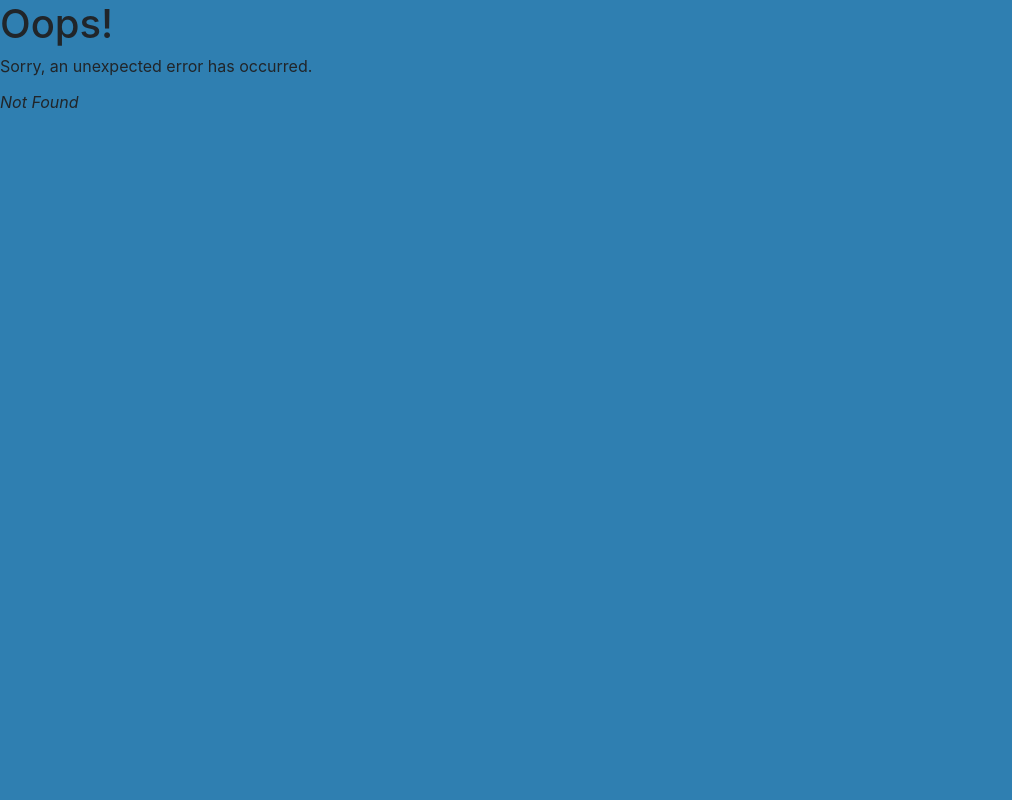
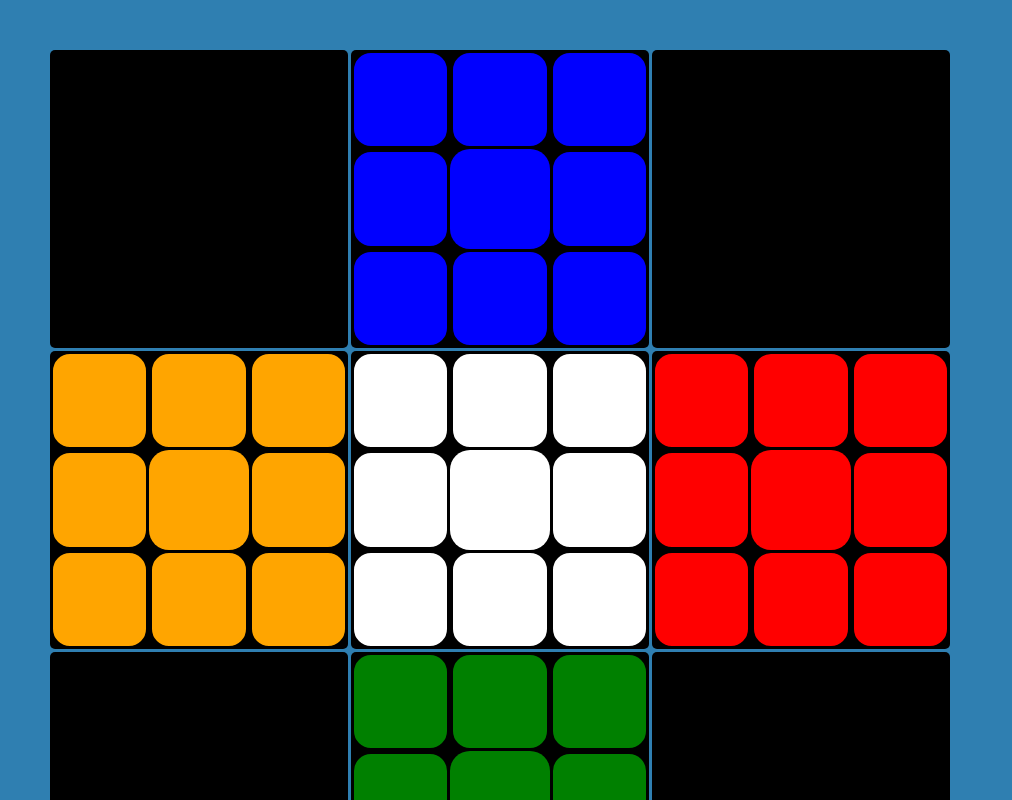
Before and after one commit to Estevan-Gonzales/estevan_b, a React (Vite) app: page /Projects/cube in a window 1280 px wide. Before the commit this address had no page. Shown: the top 800 px of the page, without its empty margins (0-1012 px from the left). Built offline with nearby package versions, Linux system fonts and the light colour scheme.

Commit message:
Added first steps of cube

```diff
--- /dev/null
+++ b/src/assets/cube.css
@@ -0,0 +1,135 @@
+.grid {
+    grid-template-columns: repeat(3, 1fr);
+    grid-template-rows: repeat(3, 1fr);
+    display: grid;
+    gap: 3px;
+    width: 900px;
+    height: 900px;
+    margin: 50px;
+  }
+
+.cube-face {
+  display: grid;
+  border-radius: 5px;
+  background-color: black;
+  grid-template-columns: repeat(3, 1fr);
+  grid-template-rows: repeat(3, 1fr);
+  }
+
+.cube-square {
+  display: grid;
+  background-color: purple;
+  border: solid black;
+  border-radius: 20px
+}
+
+.face-center {
+  display: grid;
+  border-radius: 20px;
+}
+
+.square-color-white {
+  background-color: white;
+}
+
+.square-color-blue {
+  background-color: blue;
+}
+
+.square-color-orange {
+  background-color: orange;
+}
+
+.square-color-red {
+  background-color: red;
+}
+
+.square-color-green {
+  background-color: green;
+}
+
+.square-color-yellow {
+  background-color: yellow;
+}
+
+
+
+  .block {
+    display: grid;
+    border-radius: 5px;
+  }
+
+  .element-name {
+    display: none;
+    font-size: small;
+    text-align: center;
+  }
+
+  .element-number {
+    justify-content: left;
+    font-size: large;
+    margin-left: 2px;
+  }
+
+  .element-symbol {
+    font-size: xxx-large;
+    text-align: center;
+    margin-top: -20px;
+
+  }
+
+  .block:hover{
+    transform: scale(2);
+    transition-duration: 300ms;
+  }
+
+  .block:hover .element-name {
+    display: block;
+  }
+
+  .block-empty {
+    height: 80px;
+    width: 80px;
+    background-color: white;
+  }
+
+  .reactive-nonmetals {
+    background-color: lightblue;
+    border: 2px solid blue;
+  }
+  .noble-gases {
+    background-color: lightcoral;
+    border: 2px solid red
+  }
+  .alkali-metals {
+    background-color:  lightgreen;
+    border: 2px solid green;
+  }
+  .alkaline-earth-metals {
+    background-color: pink;
+    border: 2px solid hotpink;
+  }
+  .metalloids {
+    background-color: lightgoldenrodyellow;
+    border: 2px solid gold
+  }
+  .post-transition-metals {
+    background-color: burlywood;
+    border: 2px solid sienna
+  }
+  .transition-metals {
+    background-color: plum;
+    border: 2px solid purple
+  }
+  .unknown-properties {
+    background-color: lightgrey;
+    border: 2px solid grey;
+  }
+  .lanthanides {
+    background-color: lightcyan;
+    border: 2px solid teal
+  }
+  .actinides {
+    background-color: peachpuff;
+    border: 2px solid orange
+  }
--- a/src/main.jsx
+++ b/src/main.jsx
@@ -12,6 +12,7 @@ import Elements from  './pages/Elements';
 import Canvas from './components/Canvas';
 import TypeHype from './pages/TypeHype';
 import Monopoly from './pages/Monopoly';
+import Cube from './pages/Cube'
 
 const router = createBrowserRouter([
   {
@@ -50,6 +51,10 @@ const router = createBrowserRouter([
   {
     path: 'Projects/monopoly',
     element: <Monopoly />
+  },
+  {
+    path: 'Projects/cube',
+    element: <Cube />
   }
 ],
 );
--- /dev/null
+++ b/src/pages/Cube.jsx
@@ -0,0 +1,73 @@
+import '../assets/cube.css'
+
+function Cube() {
+
+    return (
+        <div className="grid">
+            <div className="cube-face"></div>
+            <div className="cube-face">
+                <div className="cube-square square-color-blue"></div>
+                <div className="cube-square square-color-blue"></div>
+                <div className="cube-square square-color-blue"></div>
+                <div className="cube-square square-color-blue"></div>
+                <div className="face-center square-color-blue"></div>
+                <div className="cube-square square-color-blue"></div>
+                <div className="cube-square square-color-blue"></div>
+                <div className="cube-square square-color-blue"></div>
+                <div className="cube-square square-color-blue"></div>
+            </div>
+            <div className="cube-face"></div>
+            <div className="cube-face">
+                <div className="cube-square square-color-orange"></div>
+                <div className="cube-square square-color-orange"></div>
+                <div className="cube-square square-color-orange"></div>
+                <div className="cube-square square-color-orange"></div>
+                <div className="face-center square-color-orange"></div>
+                <div className="cube-square square-color-orange"></div>
+                <div className="cube-square square-color-orange"></div>
+                <div className="cube-square square-color-orange"></div>
+                <div className="cube-square square-color-orange"></div>
+            </div>
+
+            <div className="cube-face">
+                <div className="cube-square square-color-white"></div>
+                <div className="cube-square square-color-white"></div>
+                <div className="cube-square square-color-white"></div>
+                <div className="cube-square square-color-white"></div>
+                <div className="face-center square-color-white"></div>
+                <div className="cube-square square-color-white"></div>
+                <div className="cube-square square-color-white"></div>
+                <div className="cube-square square-color-white"></div>
+                <div className="cube-square square-color-white"></div>
+            </div>
+
+            <div className="cube-face">
+                <div className="cube-square square-color-red"></div>
+                <div className="cube-square square-color-red"></div>
+                <div className="cube-square square-color-red"></div>
+                <div className="cube-square square-color-red"></div>
+                <div className="face-center square-color-red"></div>
+                <div className="cube-square square-color-red"></div>
+                <div className="cube-square square-color-red"></div>
+                <div className="cube-square square-color-red"></div>
+                <div className="cube-square square-color-red"></div>
+            </div>
+            <div className="cube-face"></div>
+            <div className="cube-face">
+                <div className="cube-square square-color-green"></div>
+                <div className="cube-square square-color-green"></div>
+                <div className="cube-square square-color-green"></div>
+                <div className="cube-square square-color-green"></div>
+                <div className="face-center square-color-green"></div>
+                <div className="cube-square square-color-green"></div>
+                <div className="cube-square square-color-green"></div>
+                <div className="cube-square square-color-green"></div>
+                <div className="cube-square square-color-green"></div>
+            </div>
+            <div className="cube-face"></div>
+
+        </div>
+    );
+}
+
+export default Cube;
--- a/src/pages/Projects.jsx
+++ b/src/pages/Projects.jsx
@@ -3,6 +3,11 @@ import Project from '../components/Project';
 export default function Projects() {
 
     let projects = [
+        {
+            name: "Cube",
+            id: "cube",
+            image_url: "/images/monopoly.png" //Avacado
+        },
         {
             name: "Monopoly",
             id: "monopoly",
```
